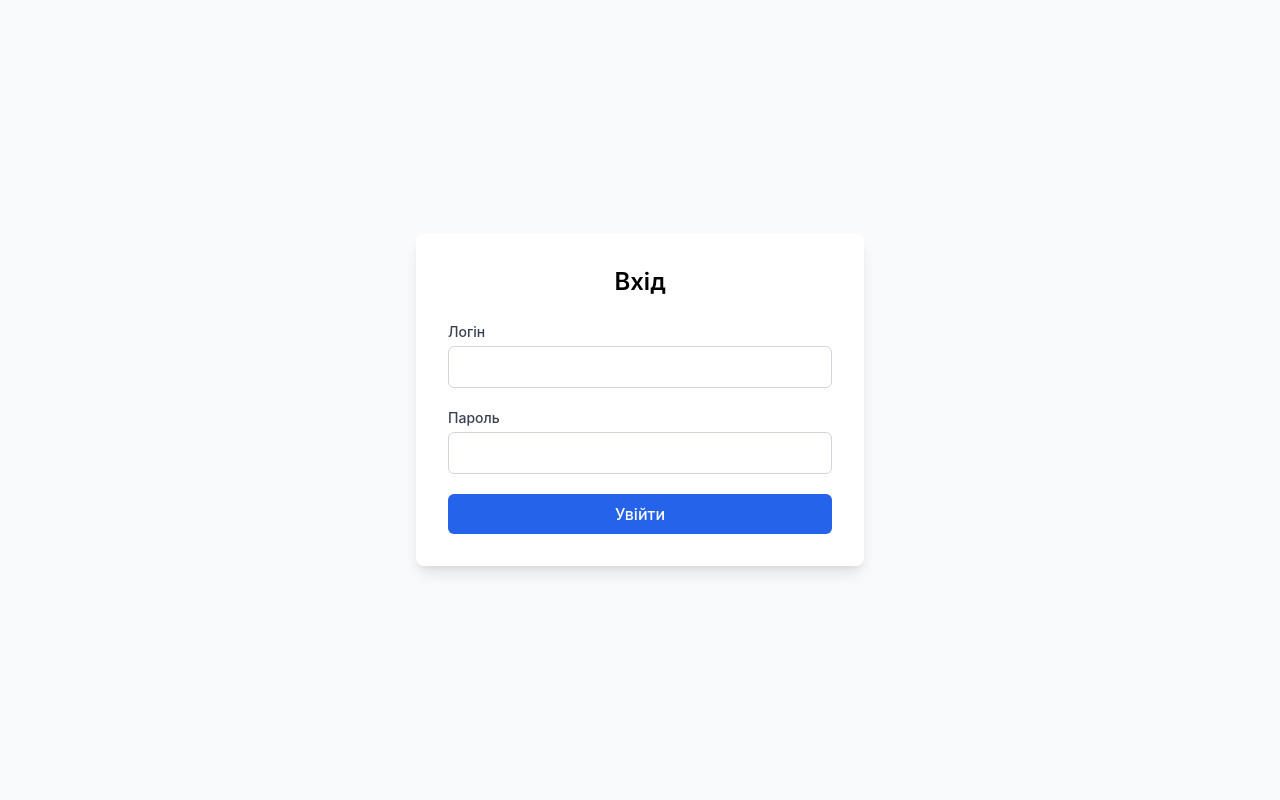
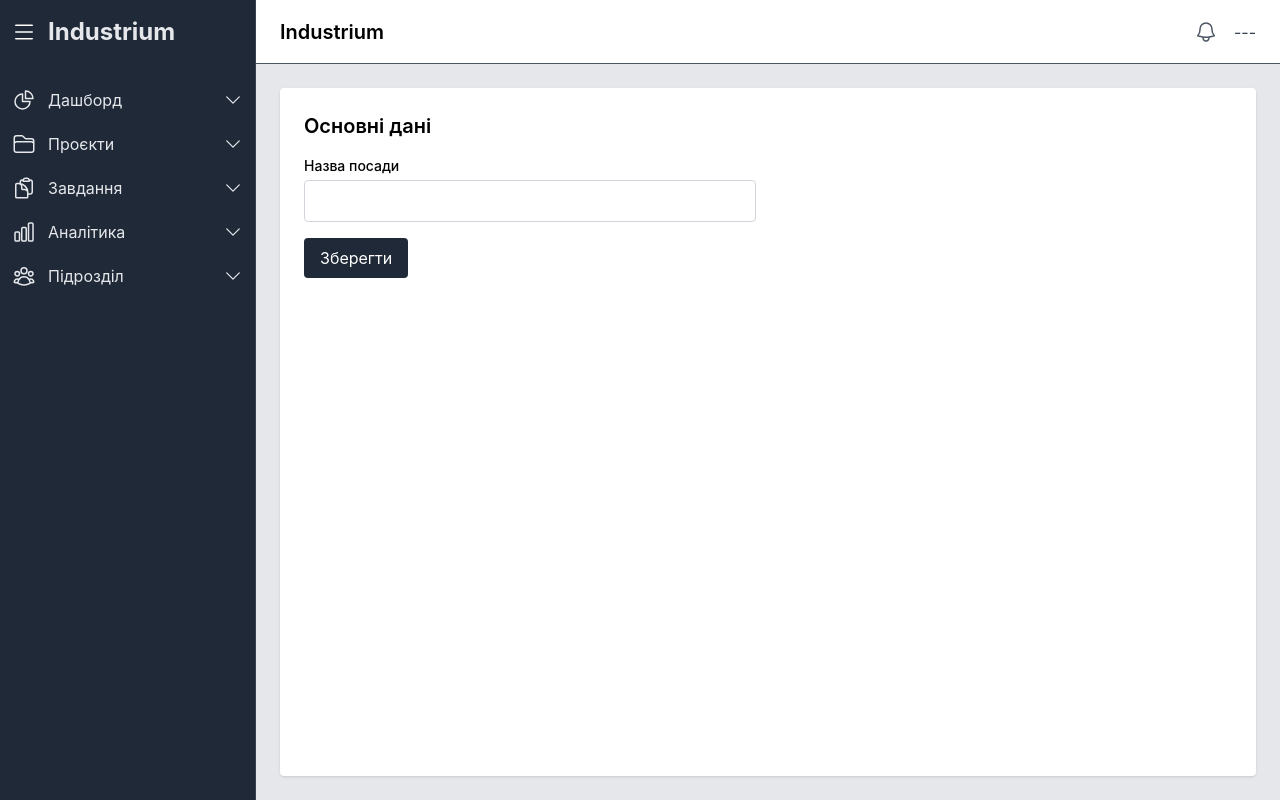
Before and after one commit to vitalinious/Industrium, a React (Create React App) app in the folder frontend/: page /department/positions/add in a window 1280 px wide. Before the commit this address led to /login. Built offline with nearby package versions, Linux system fonts and the light colour scheme; sample sign-in values are in the browser's storage.

Commit message:
postitions + add page, new folders

```diff
--- a/frontend/src/App.js
+++ b/frontend/src/App.js
@@ -1,10 +1,11 @@
 import React from 'react';
 import { BrowserRouter, Routes, Route, Navigate } from 'react-router-dom';
-import Layout     from './Layout';
-import Login      from './Login';
+import Layout     from './layout/Layout';
+import Login      from './login';
 import Account    from './account';
 import Dashboard  from './Dashboard';
-import Positions from './positions';
+import Positions from './department/positions/positions';
+import CreatePosition from './department/positions/add';
 
 export default function App() {
   return (
@@ -17,8 +18,8 @@ export default function App() {
         <Route path="/" element={<Layout />}>
           <Route index element={<Dashboard />} />
           <Route path="account" element={<Account />} />
-          <Route path="positions" element={<Positions />} />
-          {/* Додайте тут інші сторінки як вкладені */}
+          <Route path="department/positions" element={<Positions />} />
+          <Route path="department/positions/add" element={<CreatePosition />} />
         </Route>
 
         {/* Усі інші шляхи редіректять на логін */}
--- /dev/null
+++ b/frontend/src/department/positions/add.js
@@ -0,0 +1,66 @@
+import React, { useState, useEffect } from 'react';
+import { useNavigate } from 'react-router-dom';
+import axios from 'axios';
+
+export default function CreatePosition() {
+  const [name, setName] = useState('');
+  const [error, setError] = useState('');
+  const [token, setToken] = useState(null);
+  const navigate = useNavigate();
+
+  useEffect(() => {
+    const tokenFromStorage = localStorage.getItem('access_token');
+    if (!tokenFromStorage) {
+      navigate('/login');
+      return;
+    }
+    setToken(tokenFromStorage);
+  }, [navigate]);
+
+  const handleSubmit = async (e) => {
+    e.preventDefault();
+    setError('');
+
+    try {
+      await axios.post('/api/positions/', { name }, {
+        headers: { Authorization: `Bearer ${token}` }
+      });
+      navigate('/department/positions');
+    } catch (err) {
+      console.error('Помилка створення посади:', err);
+      setError('Не вдалося створити посаду');
+    }
+  };
+
+  return (
+    <div className="p-6 bg-white shadow h-full rounded overflow-auto">
+        <div className="grid md:grid-cols-2 gap-6">
+            <section className="space-y-4">
+            <h1 className="text-xl font-semibold">Основні дані</h1>
+
+            <form onSubmit={handleSubmit} className="space-y-4">
+                <div>
+                <label className="block text-sm font-medium mb-1">Назва посади</label>
+                <input
+                    type="text"
+                    value={name}
+                    onChange={(e) => setName(e.target.value)}
+                    required
+                    className="w-full px-4 py-2 border border-gray-300 rounded"
+                />
+                </div>
+
+                {error && <p className="text-red-500 text-sm">{error}</p>}
+
+                <button
+                type="submit"
+                className="bg-gray-800 text-white px-4 py-2 rounded hover:bg-blue-800"
+                >
+                Зберегти
+                </button>
+            </form>
+            </section>
+        </div>
+    </div>
+  );
+}
--- a/frontend/src/positions.js
+++ b/frontend/src/department/positions/positions.js
@@ -44,9 +44,12 @@ export default function Positions() {
   if (error)   return <div className="p-6 text-center text-red-600">{error}</div>;
 
   return (
-    <div className="p-6 space-y-4">
-      <div className="p-4 bg-white shadow rounded flex justify-between mb-2">
-        <button className="bg-gray-800 text-white hover:bg-blue-800 px-4 py-2 rounded">Додати</button>
+    <div className="pt-2 px-6 pb-6 space-y-4">
+      <div className="p-3 bg-white shadow rounded flex justify-between mb-2">
+        <button className="bg-gray-800 text-white hover:bg-blue-800 px-4 py-2 rounded"
+        onClick={() => navigate('/department/positions/add')}>
+        Додати
+        </button>
         <button className="bg-gray-800 text-white hover:bg-blue-800 px-4 py-2 rounded">Фільтри</button>
       </div>
 
@@ -54,14 +57,14 @@ export default function Positions() {
         <table className="min-w-full text-left">
           <thead>
             <tr className="border-b border-gray-700">
-              <th className="px-4 py-2"><input type="checkbox" /></th>
+              <th className="px-2 py-2 w-4"></th>
               <th className="px-4 py-2">Назва посади</th>
               <th className="px-4 py-2 text-right">Дії</th>
             </tr>
           </thead>
           <tbody>
             {positions.map(pos => (
-              <tr key={pos.id} className="border-b border-gray-700 hover:bg-gray-700">
+              <tr key={pos.id} className="border-b border-gray-700 hover:bg-gray-300">
                 <td className="px-4 py-3">
                   <input type="checkbox" />
                 </td>
--- a/frontend/src/Sidebar.js
+++ b/frontend/src/layout/Sidebar.js
@@ -56,7 +56,7 @@ export default function Sidebar() {
       children: [
         { label: 'Співробітники', to: '/department/employees' },
         { label: 'Відділи', to: '/department/unit' },
-        { label: 'Посади', to: '/positions' },
+        { label: 'Посади', to: '/department/positions' },
       ]
     },
   ];
```
Also changed, not shown: frontend/src/layout/Header.js (renamed from frontend/src/Header.js), frontend/src/layout/Layout.js (renamed from frontend/src/Layout.js).
